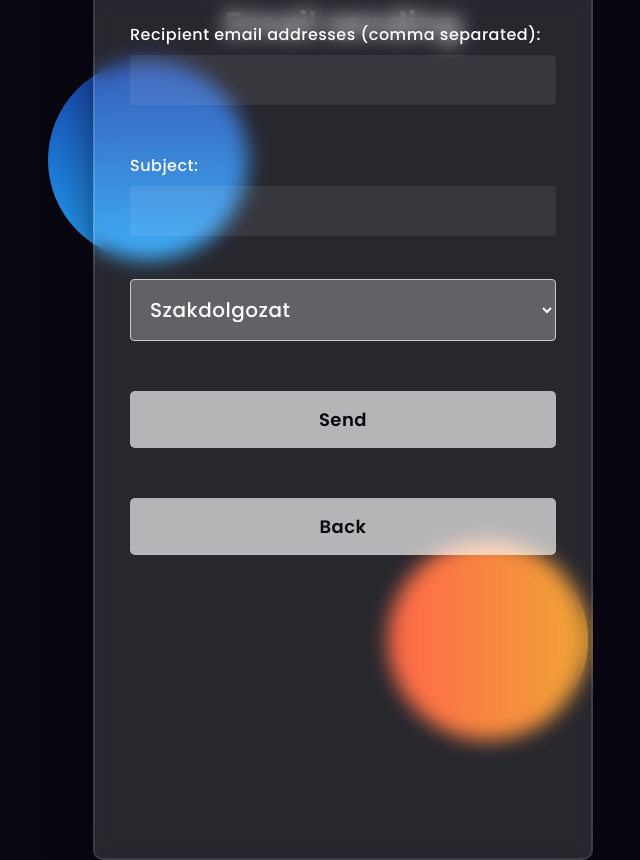
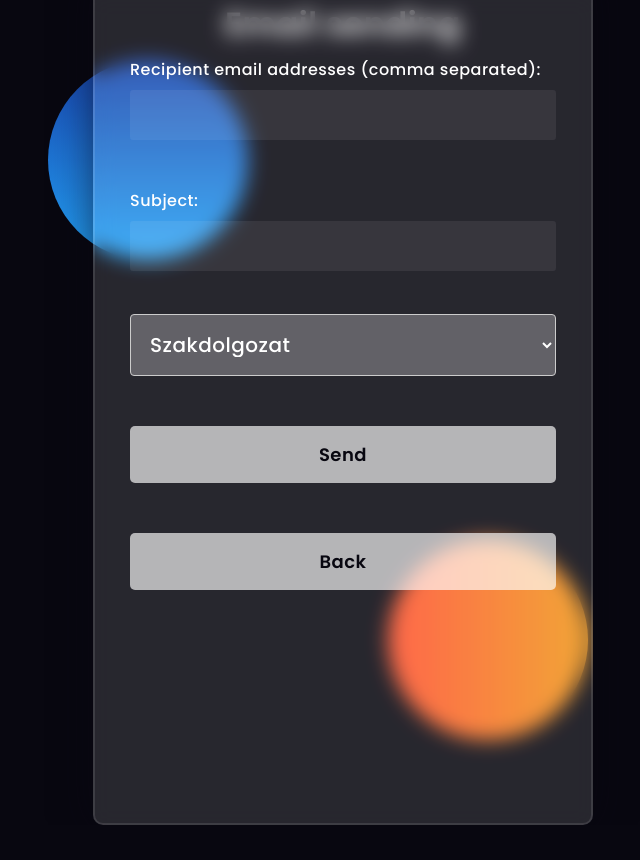
Before and after one commit to Vikicaa/Web_projekt, a PHP site: page /Web_Project/invitesend.php in a window 1280 px wide. Shown: the whole page, without its empty margins (297-937 px from the left). After the commit the page ends 825 px from the top, so only its background shows below. Run offline with PHP 8.4, Linux system fonts and the light colour scheme; a user stored in the database is signed in; data comes from the database, SQL or seed files in the repository; some libraries are stand-ins or nearby versions.

Commit message:
send invite

```diff
--- a/invitesend.php
+++ b/invitesend.php
@@ -127,7 +127,7 @@ $_SESSION['errors'] = $errors;
     <script src="JS\script.js"></script>
     <style>
         form {
-            height: 920px;
+            height: 850px;
             width: 500px;
         }
         .error {
```
